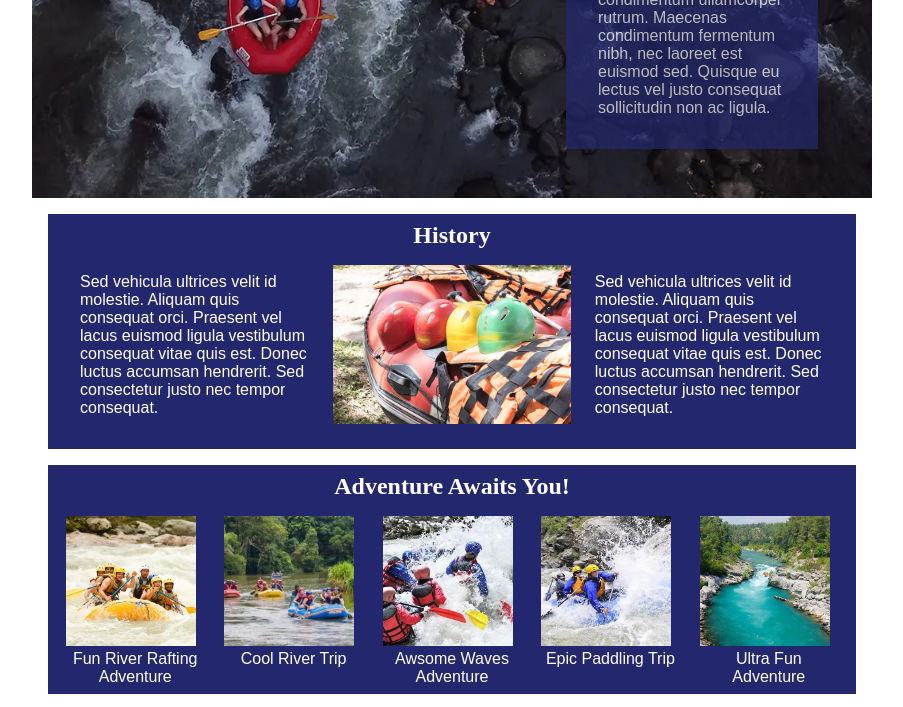
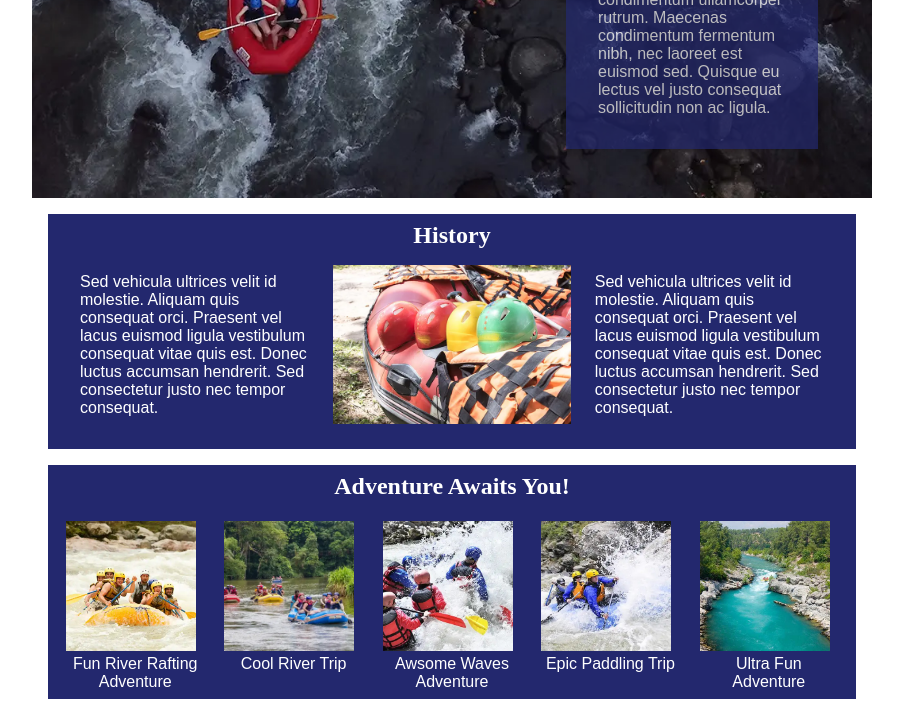
Before and after one commit to anmen12/wdd130, a plain HTML site: page wwr/about.html in a window 1280 px wide. Shown: the part 471-1178 px from the top of the page, without its empty margins (188-1091 px from the left). Drawn offline with Linux system fonts and the light colour scheme.

Commit message:
W04 Rafting About Us 1.1

```diff
--- a/wwr/about.html
+++ b/wwr/about.html
@@ -40,7 +40,6 @@
         </section>
         <section class="adventure">
             <h2>Adventure Awaits You!</h2>
-            <div>
             <figure>
                 <img src="images/adventure-1.jpg" alt="Adventure 1">
                 <figcaption>Fun River Rafting Adventure</figcaption>
@@ -61,7 +60,6 @@
                 <img src="images/adventure-5.jpg" alt="Adventure 5">
                 <figcaption>Ultra Fun Adventure</figcaption>
             </figure>
-            </div>
         </section>
     </main>
     <footer>
--- a/wwr/styles/rafting.css
+++ b/wwr/styles/rafting.css
@@ -1,8 +1,8 @@
 :root {
     --primary-color: #4e62a2;
-    --secondary-color: #2b6e5d;
+    /*--secondary-color: #2b6e5d;*/
     --accent1-color: #23286e;
-    --accent2-color: #164035;
+    /*--accent2-color: #164035;*/
     --heading-font: serif;
     --body-font: Arial, Helvetica, sans-serif;
 }
@@ -138,21 +138,28 @@ section {
     height: auto;
 }
 
-.adventure div {
+.adventure {
     display: grid;
     grid-template-columns: 1fr 1fr 1fr 1fr 1fr;
+    position: relative;
 }
 
-.adventure div figure {
-    padding: 16px 10px 0 10px;
+.adventure h2 {
+    position: absolute;
+    top: 8px;
 }
 
-.adventure div figure img {
+.adventure figure {
+    grid-row: 2;
+    padding: 48px 10px 0 10px;
+}
+
+.adventure figure img {
     width: 130px;
     height: 130px;
 }
 
-.adventure div figure figcaption {
+.adventure figure figcaption {
     text-align: center;
     color: #fff;
 }
```
Lines whose indentation alone changed are shown as unchanged.
